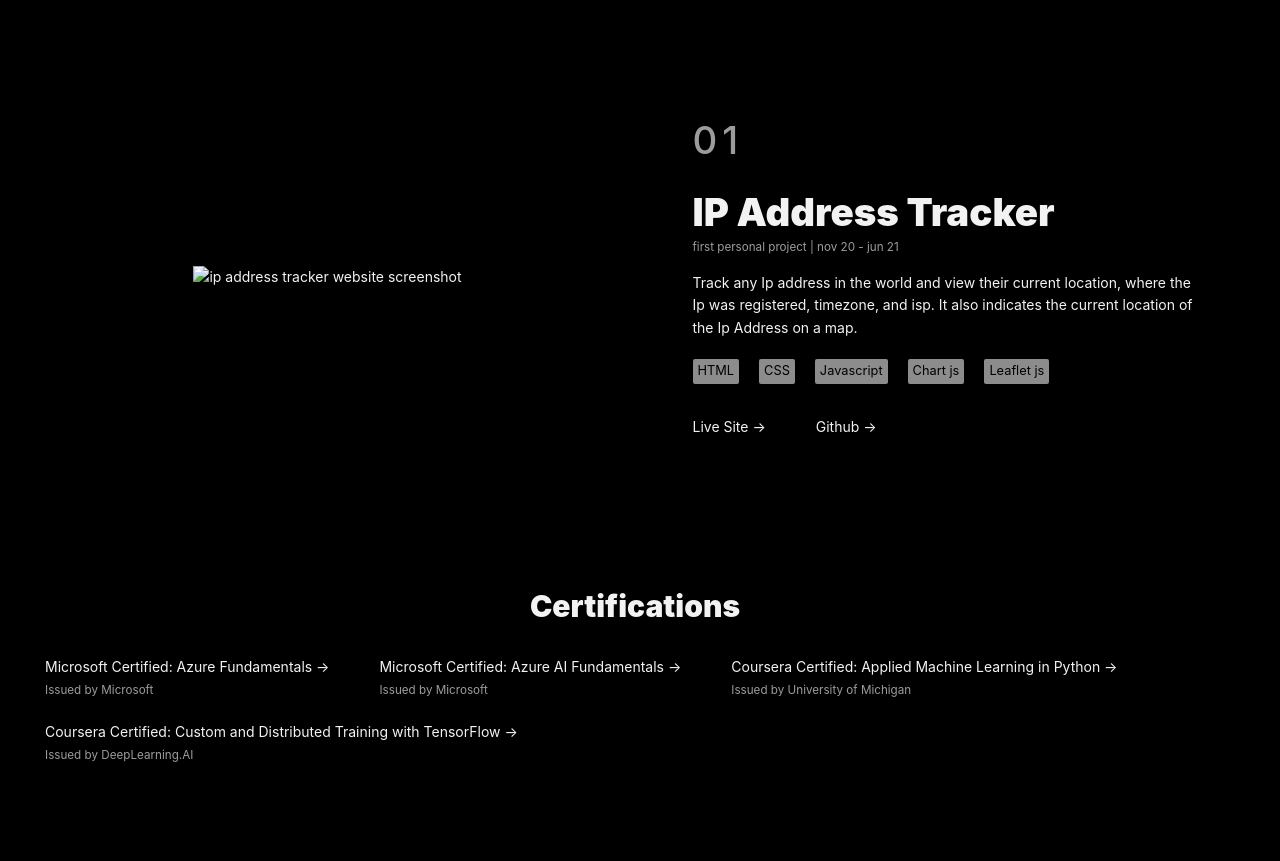
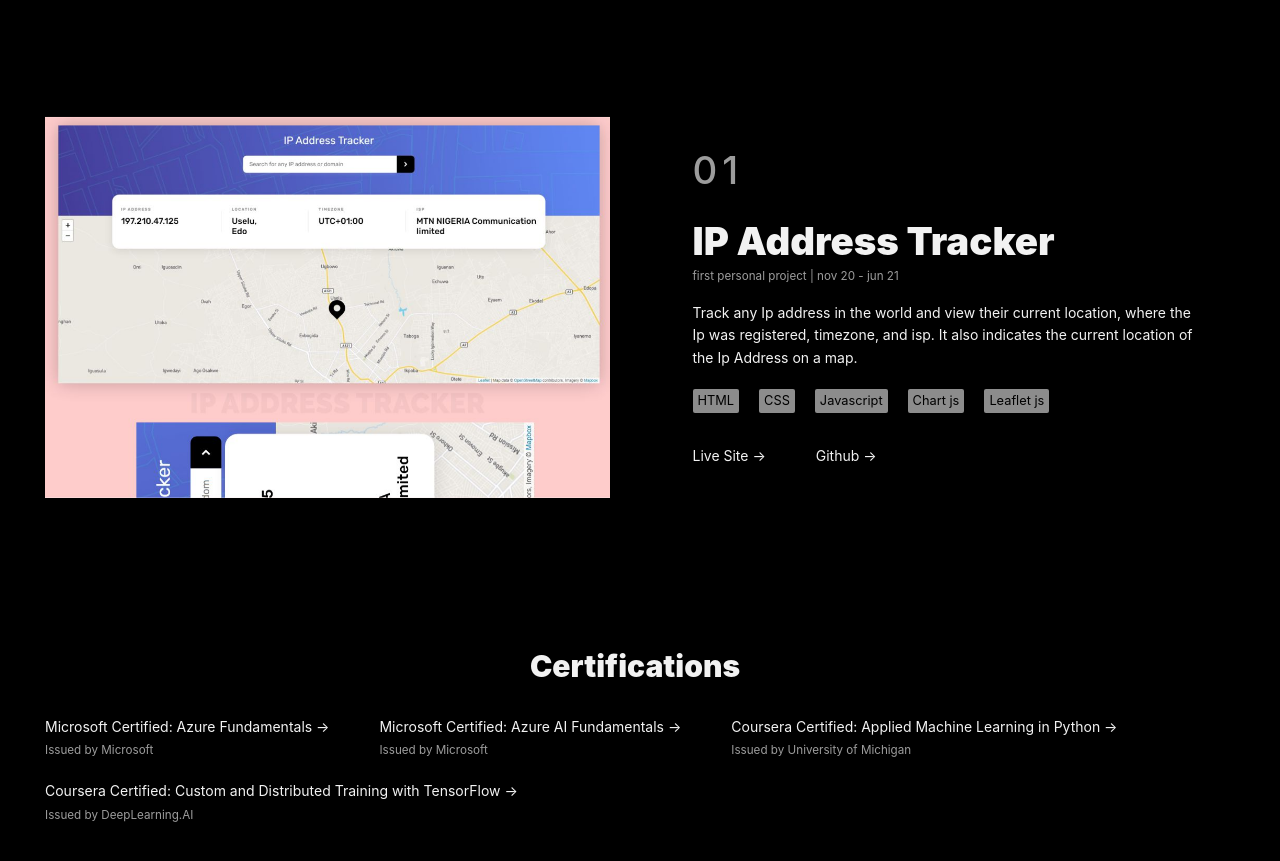
Before and after one commit to shc-00/Portfolio, a plain HTML site: page index.html in a window 1280 px wide. Shown: the part 2814-3675 px from the top of the page. Drawn offline with nearby package versions, Linux system fonts and the light colour scheme.

Commit message:
Update index.html

```diff
--- a/index.html
+++ b/index.html
@@ -345,7 +345,7 @@
 								rel="noreferrer"
 								class="project-img"
 								><img
-									src="./assets/ipaddress-tracker.jpg"
+									src="./ipaddress-tracker.jpg"
 									alt="ip address tracker website screenshot"
 									title="ip address tracker"
 							/></a>
```
